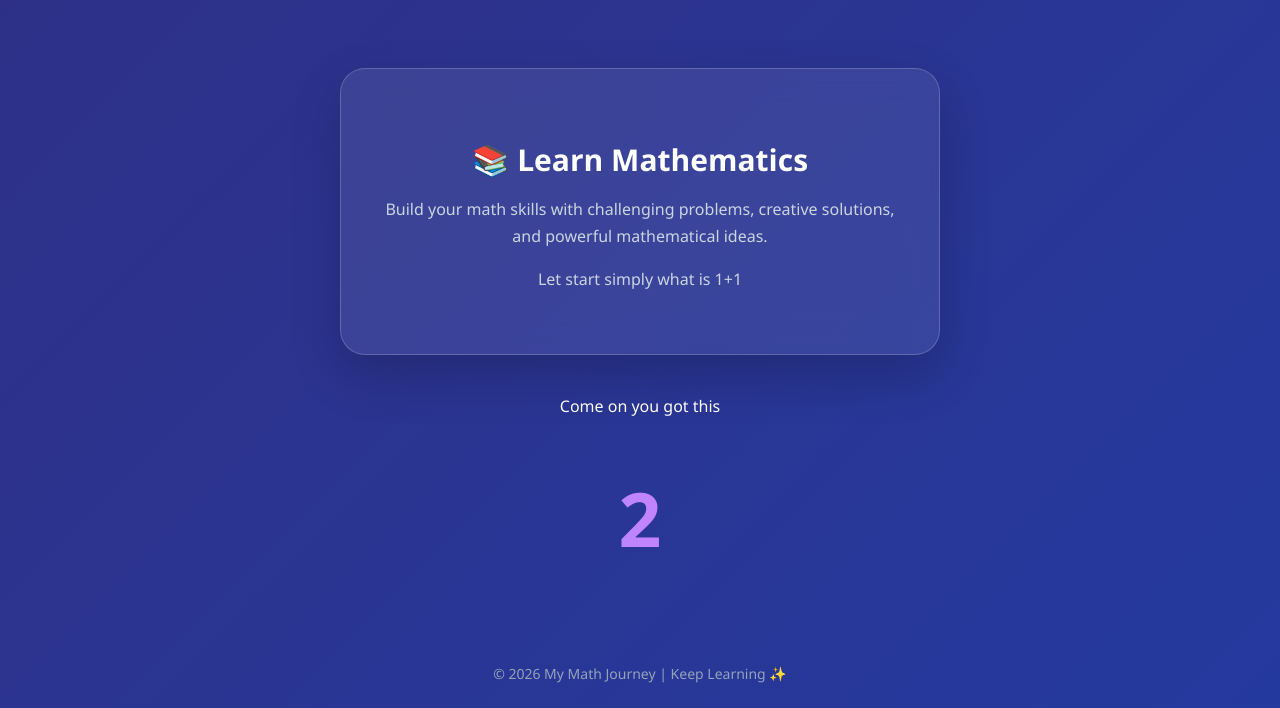
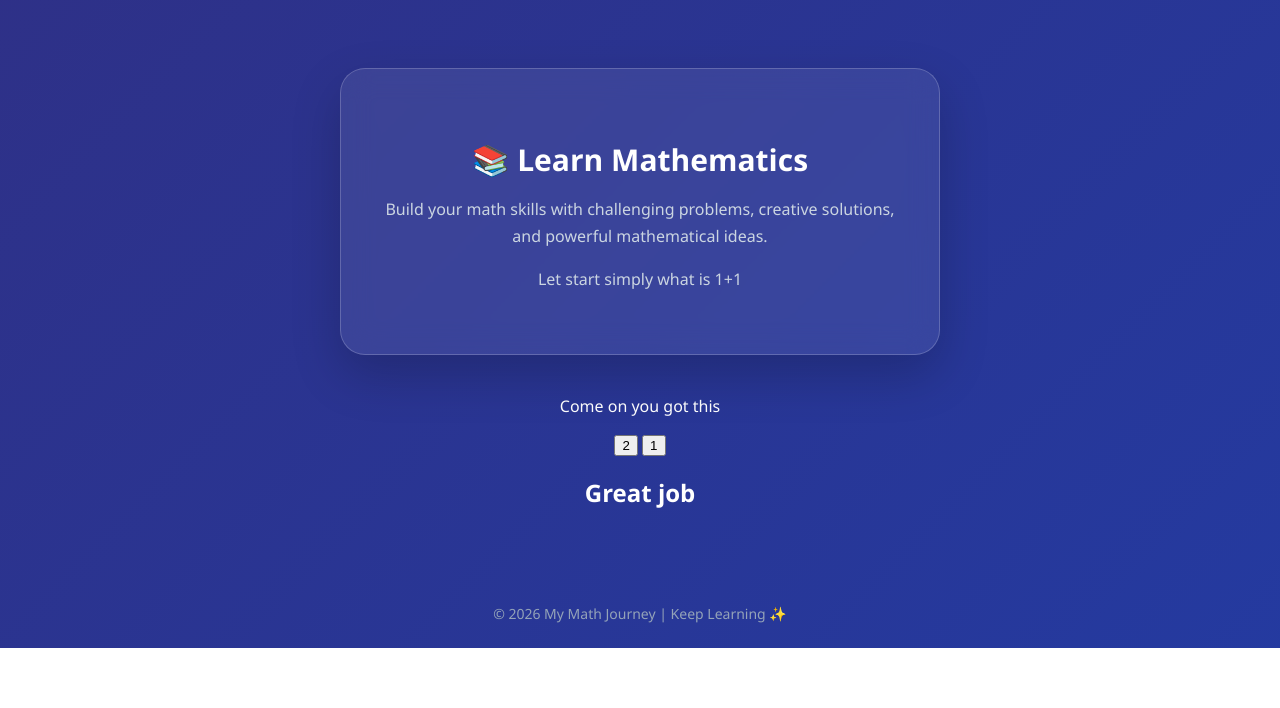
Before and after one commit to andrewliuy/Math-learning, a plain HTML site: page index.html in a window 1280 px wide. Shown: the part 564-1272 px from the top of the page. After the commit the page ends 1212 px from the top, so only its background shows below. Drawn offline with Linux system fonts and the light colour scheme.

Commit message:
Update index.html

```diff
--- a/index.html
+++ b/index.html
@@ -35,7 +35,9 @@
     </div>
     <p> Come on you got this</p>
     </div>
-    <h1>2</h1>
+    <button id="confettiButton">2</button>
+    <button id="wrong">1</button>
+    <h2>Great job</h2>
   </main>
 
   <footer>
```
